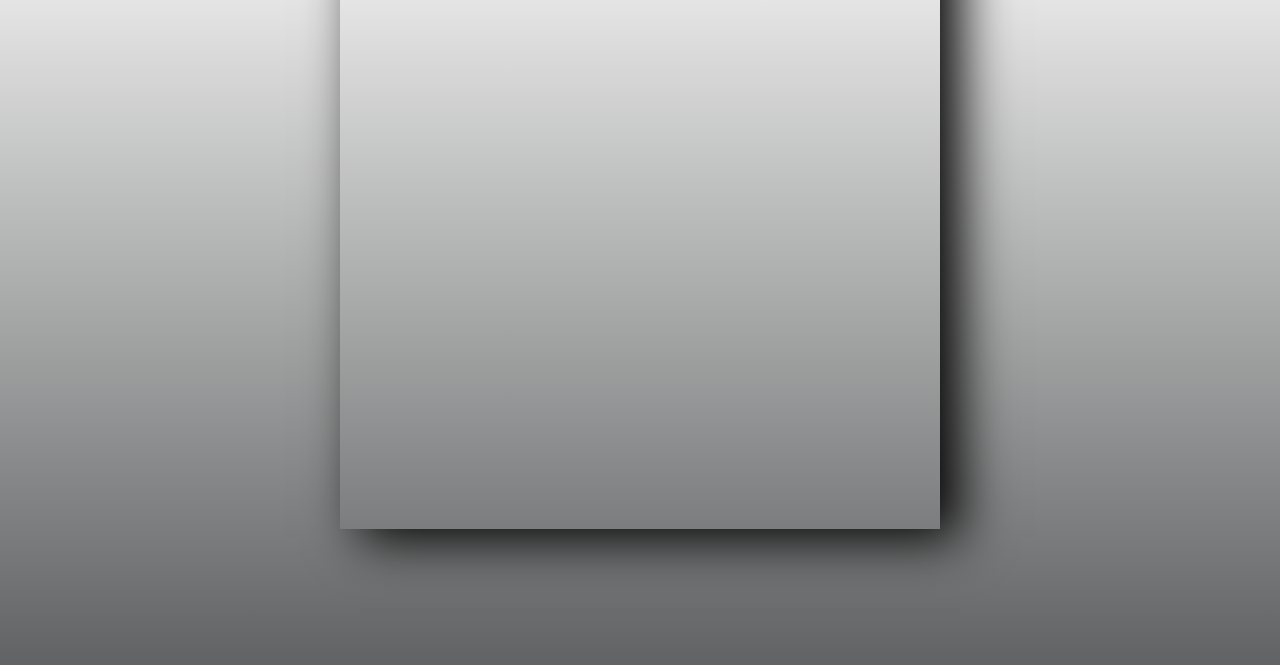
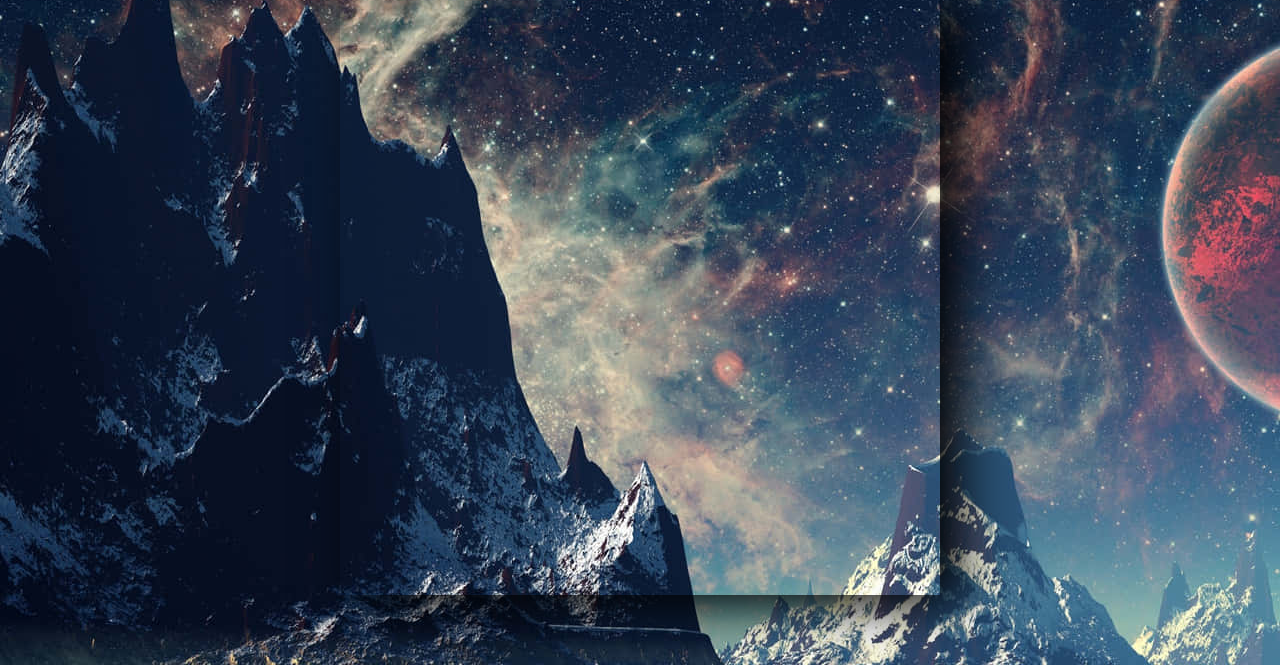
Before and after one commit to Mitchenya/Space-Invaders, a website with bundled scripts: page index.html in a window 1280 px wide. Shown: the part 135-800 px from the top of the page. Built offline with nearby package versions, Linux system fonts and the light colour scheme; files whose address does not match are found by name.

Commit message:
This commit will add a background image, alongside increasing the base difficulty slightly

```diff
--- a/EnemyController.js
+++ b/EnemyController.js
@@ -15,8 +15,8 @@ export default class EnemyController {
   currentDirection = MovingDirection.right;
   xVelocity = 0;
   yVelocity = 0;
-  defaultXVelocity = 1;
-  defaultYVelocity = 1;
+  defaultXVelocity = 1.5;
+  defaultYVelocity = 1.5;
   moveDownTimerDefault = 20;
   moveDownTimer = this.moveDownTimerDefault;
   fireBulletTimerDefault = 100;
--- a/index.html
+++ b/index.html
@@ -9,33 +9,36 @@
     <style>
       canvas {
         box-shadow: black 20px 10px 50px;
+
       }
       h1 {
         margin: 0px;
         margin-bottom: 10px;
         font-size: 2.9em;
         font-family: Arial, Helvetica, sans-serif;
+        color: white;
       }
       body {
         display: flex;
-        align-items: center;
+        align-items: center ;
+        justify-content: center;
         flex-direction: column;
         padding: 0px;
         margin: 0px;
         height: 100vh;
-        background: linear-gradient(
-          0deg,
-          rgb(97, 98, 99) 0%,
-          rgba(0, 0, 0, 0) 100%
-        );
+        background-image: url(/images/4kspace.jpg)
+
       }
     </style>
   </head>
   <body>
     <h1>Space Invaders</h1>
-    <div id="gameControls"></div>
+    <div id="gameControls">
+    <div class="canvas-container">
     <canvas id="game">
+    </div>
       <script type="module" src="index.js"></script>
     </canvas>
+  </div>
   </body>
 </html>
--- a/index.js
+++ b/index.js
@@ -38,9 +38,7 @@ function game() {
 
 function displayGameOver() {
   if (isGameOver) {
-    let firstLine = didWin
-      ? "You Win! Press Space to Play Again."
-      : "Your Space Has Been Invaded!";
+    let firstLine = didWin ? "You Win!" : "Your Space Has Been Invaded!";
     let secondLine = "Press Space to Try Again.";
 
     let fontSize = canvas.width / 18;
```
Also changed, not shown: images/4kspace.jpg (added), images/adobe-bg.jpg (added), images/arcade.jpg (added), images/space-pixels.jpg (added).
